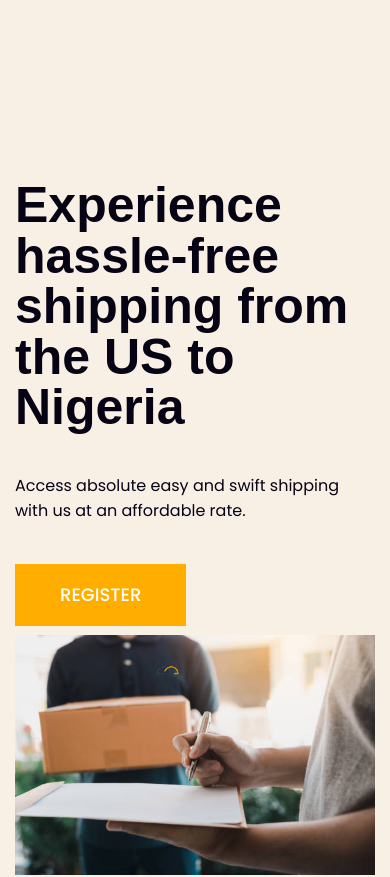
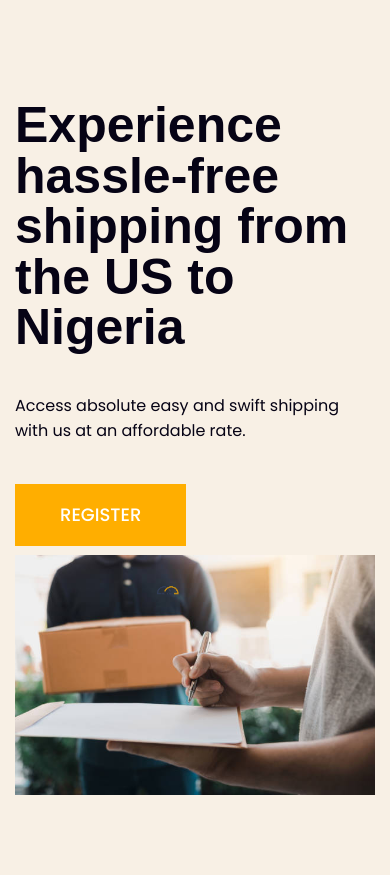
Before and after one commit to Brij-world/brij-world, an Angular app: page / in a window 390 px wide. Shown: the top 877 px of the page. Built offline with nearby package versions, Linux system fonts and the light colour scheme; a web font is replaced by a local one.

Commit message:
mobile responsiveness space fixed

```diff
--- a/src/app/website/home/home.component.html
+++ b/src/app/website/home/home.component.html
@@ -7,7 +7,7 @@
 
 <main>
     <!--slider-area start-->
-    <section id="slider-one" class="grey-bg slider-area pos-rel pt-180  pt-md-200 pt-xs-180 pb-xs-215">
+    <section id="slider-one" class="grey-bg slider-area pos-rel pt-180 pt-md-200 pt-xs-100 pb-xs-50">
 
         <div class="main-slider main-slider-1">
 
--- a/src/app/website/website-navbar/website-navbar.component.html
+++ b/src/app/website/website-navbar/website-navbar.component.html
@@ -73,7 +73,7 @@
             <li><a [routerLink]="['/site/home']">Home</a></li>
             <li><a [routerLink]="['/site/service']">Services</a></li>
             <li><a [routerLink]="['/site/about']">About</a></li>
-            <li><a [routerLink]="['/site/solution']">Solution</a></li>
+            <!-- <li><a [routerLink]="['/site/solution']">Solution</a></li> -->
             <li><a [routerLink]="['/site/faq']">FAQ</a></li>
             <li><a [routerLink]="['/site/contact']">Contacts Us</a></li>
         </ul>
--- a/src/app/website/website-sidemenu/website-sidemenu.component.html
+++ b/src/app/website/website-sidemenu/website-sidemenu.component.html
@@ -9,7 +9,7 @@
             <li><a [routerLink]="['/site/home']">Home</a></li>
             <li><a [routerLink]="['/site/service']">Services</a></li>
             <li><a [routerLink]="['/site/about']">About</a></li>
-            <li><a [routerLink]="['/site/solution']">Solution</a></li>
+            <!-- <li><a [routerLink]="['/site/solution']">Solution</a></li> -->
             <li><a [routerLink]="['/site/faq']">FAQ</a></li>
             <li><a [routerLink]="['/site/contact']">Contacts Us</a></li>
         </ul>
```
